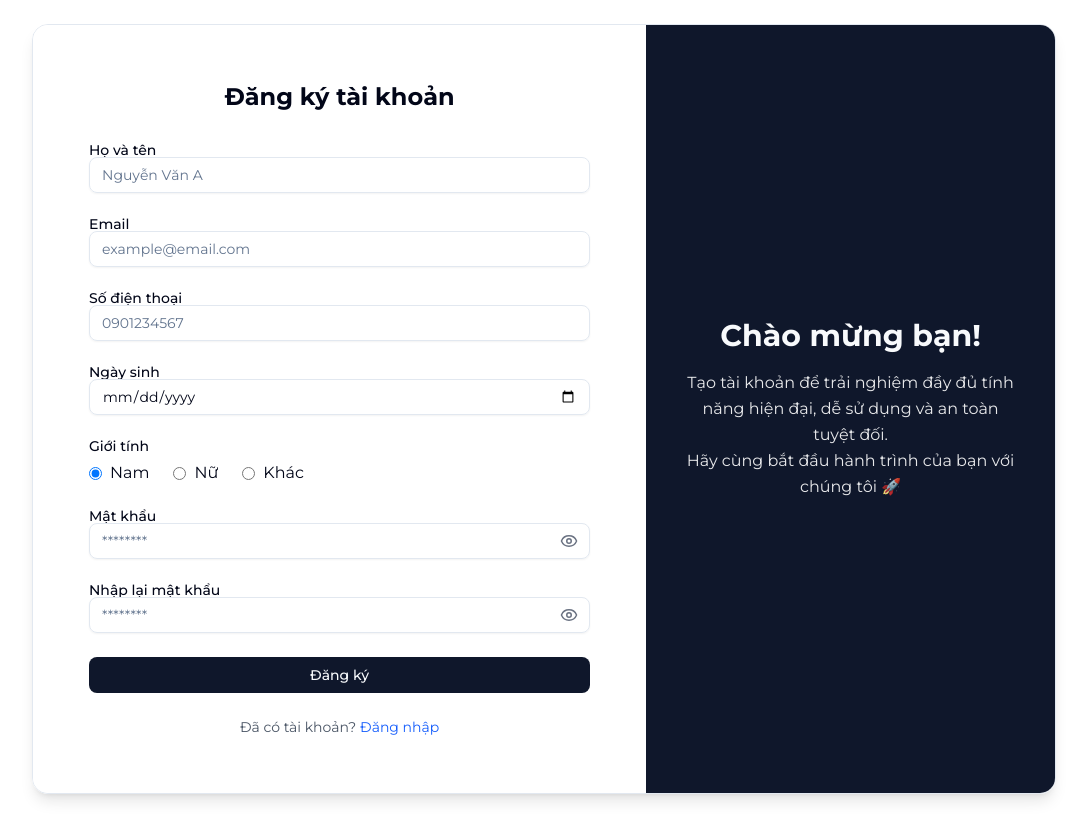
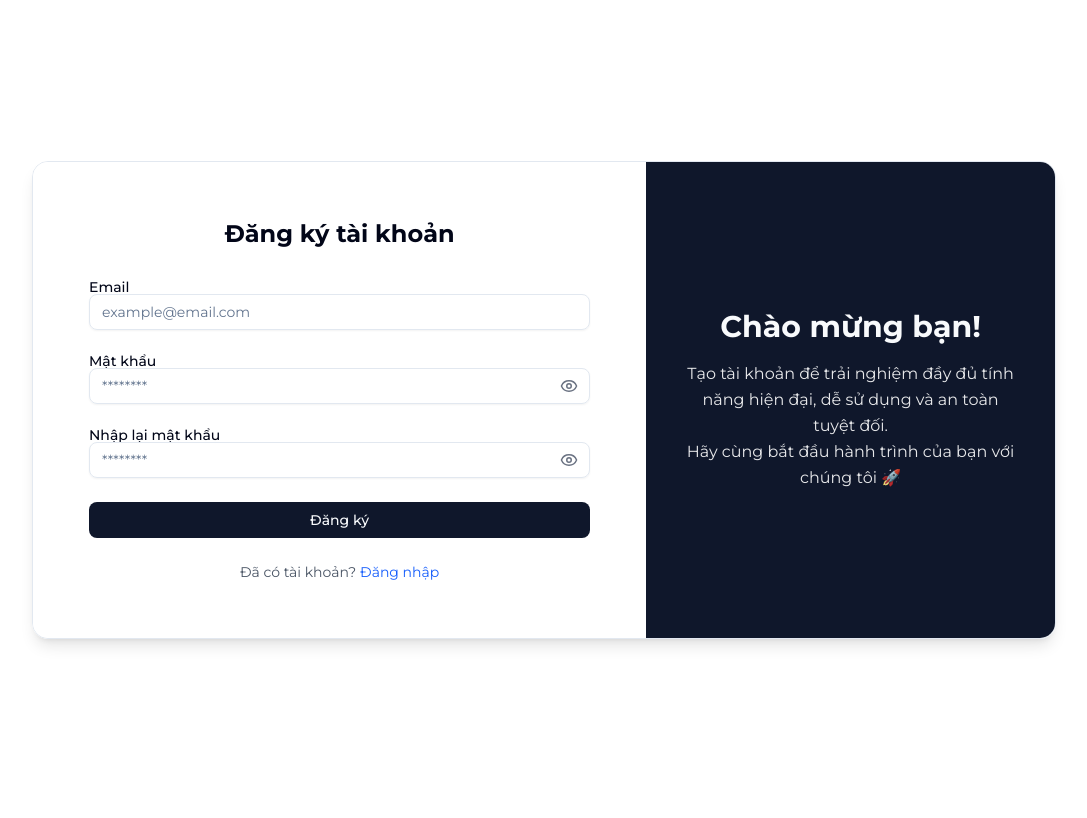
Before and after one commit to sonHong9824/UTE_DOCTOR_FE, a Next.js app: page /register in a window 1280 px wide. Shown: the whole page, without its empty margins (96-1183 px from the left). Built offline with nearby package versions, Linux system fonts and the light colour scheme.

Commit message:
thêm chuyen khoa

```diff
--- a/src/app/(auth)/register/page.tsx
+++ b/src/app/(auth)/register/page.tsx
@@ -32,6 +32,7 @@ export default function Register() {
     console.log("OTP nhập:", otp);
     // TODO: gọi API verify OTP
     setOpenOtpModal(false);
+    console.log("Register data:", email);
   };
 
   return (
--- a/src/app/(auth)/register/register-form.tsx
+++ b/src/app/(auth)/register/register-form.tsx
@@ -11,13 +11,13 @@ import { Eye, EyeOff } from "lucide-react";
 
 const registerSchema = z
   .object({
-    fullName: z.string().min(2, "Họ và tên phải có ít nhất 2 ký tự"),
+    // fullName: z.string().min(2, "Họ và tên phải có ít nhất 2 ký tự"),
     email: z.string().email("Email không hợp lệ"),
-    phone: z
-      .string()
-      .regex(/^[0-9]{9,11}$/, "Số điện thoại phải có 9-11 chữ số"),
-    dob: z.string().nonempty("Vui lòng chọn ngày sinh"),
-    gender: z.enum(["male", "female", "other"]),
+    // phone: z
+    //   .string()
+    //   .regex(/^[0-9]{9,11}$/, "Số điện thoại phải có 9-11 chữ số"),
+    // dob: z.string().nonempty("Vui lòng chọn ngày sinh"),
+    // gender: z.enum(["male", "female", "other"]),
     password: z.string().min(6, "Mật khẩu ít nhất 6 ký tự"),
     confirmPassword: z.string(),
   })
@@ -27,17 +27,17 @@ const registerSchema = z
   });
 
 interface RegisterFormProps {
-  onSuccess?: () => void;
+  onSuccess?: (email: string) => void;
 }
 
 export default function RegisterForm({ onSuccess }: RegisterFormProps) {
   const router = useRouter();
   const [form, setForm] = useState({
-    fullName: "",
+    // fullName: "",
     email: "",
-    phone: "",
-    dob: "",
-    gender: "male",
+    // phone: "",
+    // dob: "",
+    // gender: "male",
     password: "",
     confirmPassword: "",
   });
@@ -66,7 +66,7 @@ export default function RegisterForm({ onSuccess }: RegisterFormProps) {
     console.log("Register data:", form);
 
     if (onSuccess) {
-      onSuccess();
+      onSuccess(form.email);
     } else {
       router.push("/dashboard");
     }
@@ -75,7 +75,7 @@ export default function RegisterForm({ onSuccess }: RegisterFormProps) {
   return (
     <form onSubmit={handleSubmit} className="space-y-6 max-w-xl mx-auto">
       {/* Full name */}
-      <div>
+      {/* <div>
         <Label htmlFor="fullName">Họ và tên</Label>
         <Input
           id="fullName"
@@ -88,7 +88,7 @@ export default function RegisterForm({ onSuccess }: RegisterFormProps) {
         {errors.fullName && (
           <p className="text-sm text-red-600">{errors.fullName}</p>
         )}
-      </div>
+      </div> */}
 
       {/* Email */}
       <div>
@@ -108,7 +108,7 @@ export default function RegisterForm({ onSuccess }: RegisterFormProps) {
       </div>
 
       {/* Phone */}
-      <div>
+      {/* <div>
         <Label htmlFor="phone">Số điện thoại</Label>
         <Input
           id="phone"
@@ -121,10 +121,10 @@ export default function RegisterForm({ onSuccess }: RegisterFormProps) {
         {errors.phone && (
           <p className="text-sm text-red-600">{errors.phone}</p>
         )}
-      </div>
+      </div> */}
 
       {/* Ngày sinh */}
-      <div>
+      {/* <div>
         <Label htmlFor="dob">Ngày sinh</Label>
         <Input
           id="dob"
@@ -135,10 +135,10 @@ export default function RegisterForm({ onSuccess }: RegisterFormProps) {
           required
         />
         {errors.dob && <p className="text-sm text-red-600">{errors.dob}</p>}
-      </div>
+      </div> */}
 
       {/* Giới tính */}
-      <div>
+      {/* <div>
         <Label>Giới tính</Label>
         <div className="flex gap-6 mt-2">
           {["male", "female", "other"].map((g) => (
@@ -159,7 +159,7 @@ export default function RegisterForm({ onSuccess }: RegisterFormProps) {
         {errors.gender && (
           <p className="text-sm text-red-600">{errors.gender}</p>
         )}
-      </div>
+      </div> */}
 
       {/* Password */}
       <div>
```
Also changed, not shown: src/app/chuyen-khoa/page.tsx (added), src/config.ts (added).
